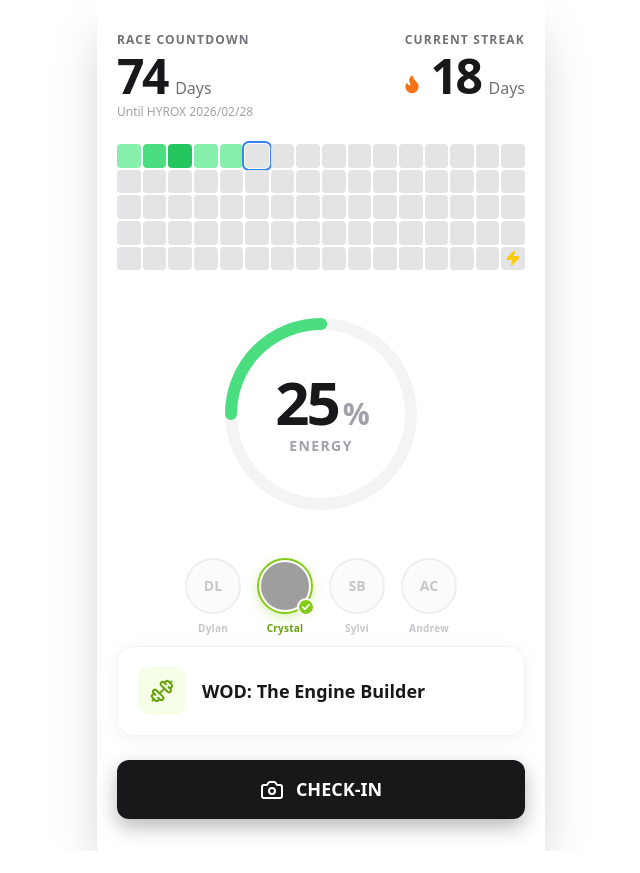
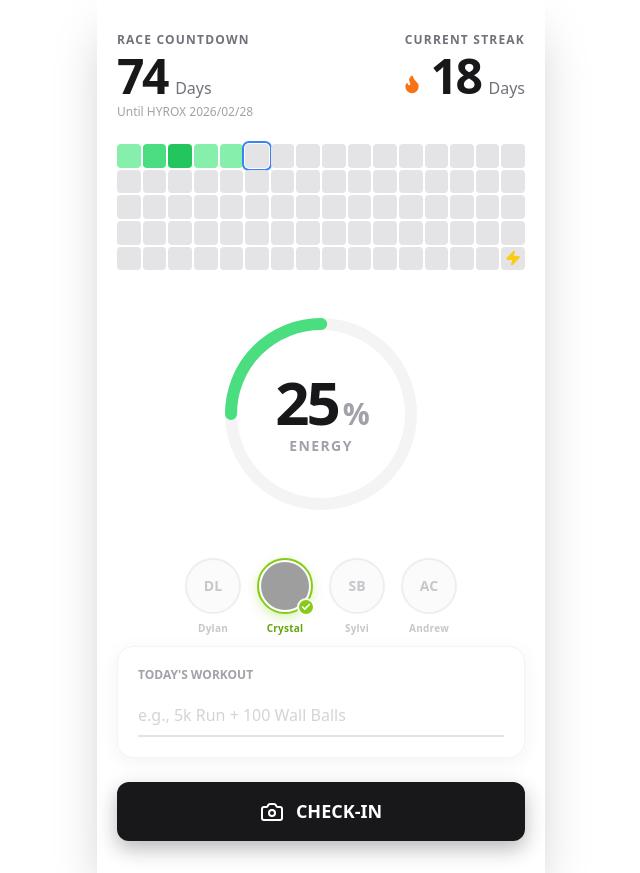
Before and after one commit to ddylanlinn/hyrox-squad-4, a Vue app: page / in a window 1280 px wide. Shown: the whole page, without its empty margins (319-959 px from the left). Before the commit the page ends 851 px from the top, so only its background shows below. Built offline with nearby package versions, Linux system fonts and the light colour scheme; grey boxes are pictures that could not be loaded.

Commit message:
feat: allow users to add custom notes to check-ins and remove the fixed mission feature

```diff
--- a/src/App.vue
+++ b/src/App.vue
@@ -16,11 +16,9 @@
 
     <!-- Section C: Action -->
     <ActionSection
-      :mission="mission"
       :isCompleted="isCompleted"
       :completedCount="todaysRecords.length"
       @check-in="handleCheckIn"
-      @update-mission="handleUpdateMission"
     />
 
     <!-- Section D: Modal -->
@@ -42,11 +40,10 @@ import PhotoModal from "./components/PhotoModal.vue";
 import {
   generateHistory,
   getStreakCount,
-  TODAY_MISSION,
   USERS,
   CURRENT_USER_ID,
 } from "./services/mockData";
-import type { WorkoutRecord, DailyStats, Mission } from "./types";
+import type { WorkoutRecord, DailyStats } from "./types";
 
 // State
 const history = ref<DailyStats[]>([]);
@@ -54,7 +51,6 @@ const todaysRecords = ref<WorkoutRecord[]>([]);
 const streak = ref(0);
 const modalOpen = ref(false);
 const selectedRecord = ref<WorkoutRecord | null>(null);
-const mission = ref<Mission>(TODAY_MISSION);
 
 // Computed
 const currentUserRecord = computed(() =>
@@ -87,14 +83,14 @@ onMounted(() => {
 });
 
 // Handlers
-const handleCheckIn = (file: File) => {
-  const objectUrl = URL.createObjectURL(file);
+const handleCheckIn = (data: { file: File; note: string }) => {
+  const objectUrl = URL.createObjectURL(data.file);
 
   const newRecord: WorkoutRecord = {
     userId: CURRENT_USER_ID,
     completedAt: new Date().toISOString(),
     imageUrl: objectUrl,
-    note: "Done! Let's go squad!",
+    note: data.note,
   };
 
   todaysRecords.value = [...todaysRecords.value, newRecord];
@@ -107,10 +103,6 @@ const handleAvatarClick = (record: WorkoutRecord) => {
   console.log("🚀 ~ handleAvatarClick ~ record:", record);
   selectedRecord.value = record;
   modalOpen.value = true;
-};
-
-const handleUpdateMission = (newMission: Mission) => {
-  mission.value = newMission;
 };
 </script>
 
--- a/src/components/ActionSection.vue
+++ b/src/components/ActionSection.vue
@@ -2,44 +2,19 @@
   <div
     class="w-full px-5 pb-8 pt-4 bg-gradient-to-t from-white via-white to-transparent"
   >
-    <!-- WOD Card -->
-    <div class="action-card rounded-2xl p-5 mb-6 relative group">
-      <template v-if="!isEditing">
-        <div
-          class="absolute top-4 right-4 opacity-100 sm:opacity-0 sm:group-hover:opacity-100 transition-opacity"
-        >
-          <button @click="isEditing = true" class="edit-button">
-            <Pencil :size="16" />
-          </button>
-        </div>
-        <div class="flex items-center gap-4">
-          <div class="action-icon-bg">
-            <Dumbbell :size="24" />
-          </div>
-          <div>
-            <h3 class="text-primary font-bold text-lg leading-tight pr-8">
-              {{ mission.title }}
-            </h3>
-          </div>
-        </div>
-      </template>
-      <div v-else class="flex flex-col gap-3">
-        <div class="flex justify-between items-center mb-1">
-          <span class="text-xs font-bold text-tertiary uppercase"
-            >Edit Workout</span
-          >
-          <button @click="handleSave" class="save-button">Save</button>
-        </div>
-        <input
-          type="text"
-          v-model="editContent"
-          class="input-content"
-          placeholder="Today's Workout (e.g., 5k Run + 100 Burpees)"
-        />
-      </div>
+    <!-- Note Input Card -->
+    <div v-if="!isCompleted" class="note-card rounded-2xl p-5 mb-6">
+      <label class="block text-xs font-bold text-tertiary uppercase mb-3">
+        Today's Workout
+      </label>
+      <input
+        v-model="noteContent"
+        type="text"
+        class="note-input"
+        placeholder="e.g., 5k Run + 100 Wall Balls"
+      />
     </div>
-
-    <!-- Main Action Button -->
+    <!-- Main Action Section -->
     <div v-if="!isCompleted" class="sticky bottom-6">
       <input
         ref="fileInputRef"
@@ -50,7 +25,7 @@
         @change="handleFileChange"
       />
       <button
-        @click="fileInputRef?.click()"
+        @click="handleCheckInClick"
         :disabled="loading"
         class="checkin-button"
       >
@@ -88,20 +63,10 @@
 </template>
 
 <script setup lang="ts">
-import { ref, watch } from "vue";
-import {
-  Camera,
-  Copy,
-  Dumbbell,
-  Loader2,
-  Check,
-  Pencil,
-  Save,
-} from "lucide-vue-next";
-import type { Mission } from "../types";
+import { ref } from "vue";
+import { Camera, Copy, Loader2, Check } from "lucide-vue-next";
 
 interface Props {
-  mission: Mission;
   isCompleted: boolean;
   completedCount: number;
 }
@@ -109,33 +74,36 @@ interface Props {
 const props = defineProps<Props>();
 
 const emit = defineEmits<{
-  "check-in": [file: File];
-  "update-mission": [mission: Mission];
+  "check-in": [data: { file: File; note: string }];
 }>();
 
 const fileInputRef = ref<HTMLInputElement | null>(null);
 const loading = ref(false);
 const copied = ref(false);
+const noteContent = ref("");
 
-// Edit State
-const isEditing = ref(false);
-const editContent = ref(props.mission.title);
+const handleCheckInClick = () => {
+  const confirmMessage = noteContent.value
+    ? `Ready to check in?\n\nWorkout: ${noteContent.value}`
+    : "Ready to check in?\n\n(Tip: Add your workout details above)";
 
-// Watch for mission changes to update edit state
-watch(
-  () => props.mission,
-  (newMission) => {
-    editContent.value = newMission.title;
+  if (confirm(confirmMessage)) {
+    fileInputRef.value?.click();
   }
-);
+};
 
 const handleFileChange = (e: Event) => {
   const target = e.target as HTMLInputElement;
   if (target.files && target.files[0]) {
     loading.value = true;
     setTimeout(() => {
-      emit("check-in", target.files![0]);
+      emit("check-in", {
+        file: target.files![0],
+        note: noteContent.value || "Done! Let's go squad!",
+      });
       loading.value = false;
+      // Clear note after successful check-in
+      noteContent.value = "";
     }, 1500);
   }
 };
@@ -152,82 +120,40 @@ const handleNudge = () => {
       ? "Squad goal achieved! 💪"
       : messages[Math.floor(Math.random() * messages.length)];
 
-  navigator.clipboard.writeText(`${props.mission.title}\n\n${msg}`);
+  navigator.clipboard.writeText(`Daily Training Check-in\n\n${msg}`);
   copied.value = true;
   setTimeout(() => {
     copied.value = false;
   }, 2000);
 };
-
-const handleSave = () => {
-  emit("update-mission", {
-    title: editContent.value,
-    description: "",
-  });
-  isEditing.value = false;
-};
 </script>
 
 <style scoped>
-/* ========== Card Styles ========== */
-.action-card {
+/* ========== Note Card ========== */
+.note-card {
   background-color: var(--color-action-card-bg);
   border: 1px solid var(--color-action-card-border);
   box-shadow: var(--shadow-card);
 }
 
-/* ========== Edit Button ========== */
-.edit-button {
-  padding: 0.5rem;
-  color: var(--color-text-tertiary);
-  border-radius: 9999px;
-  transition: all 0.2s;
+.note-input {
+  width: 100%;
+  font-weight: 600;
+  font-size: 1rem;
+  border-bottom: 2px solid var(--color-border);
+  outline: none;
+  padding: 0.5rem 0;
+  background-color: transparent;
+  color: var(--color-text-primary);
+  transition: border-color 0.2s;
 }
 
-.edit-button:hover {
-  color: var(--color-neutral-600);
-  background-color: var(--color-neutral-50);
+.note-input::placeholder {
+  color: var(--color-neutral-300);
+  font-weight: 400;
 }
 
-/* ========== Icon Background ========== */
-.action-icon-bg {
-  padding: 0.75rem;
-  background-color: var(--color-action-icon-bg);
-  border-radius: 0.75rem;
-  color: var(--color-action-icon-text);
-  flex-shrink: 0;
-}
-
-/* ========== Save Button ========== */
-.save-button {
-  display: flex;
-  align-items: center;
-  gap: 0.25rem;
-  font-size: 0.75rem;
-  font-weight: 700;
-  background-color: var(--color-action-button-bg);
-  color: var(--color-action-button-text);
-  padding: 0.375rem 0.75rem;
-  border-radius: 9999px;
-}
-
-/* ========== Input Styles ========== */
-.input-content {
-  width: 100%;
-  font-weight: 700;
-  font-size: 1.125rem;
-  border-bottom: 1px solid var(--color-border);
-  outline: none;
-  padding: 0.25rem 0;
-  background-color: transparent;
-  color: var(--color-text-primary);
-}
-
-.input-content::placeholder {
-  color: var(--color-neutral-300);
-}
-
-.input-content:focus {
+.note-input:focus {
   border-bottom-color: var(--color-action-input-focus);
 }
 
--- a/src/services/mockData.ts
+++ b/src/services/mockData.ts
@@ -1,4 +1,4 @@
-import { DailyStats, User, Mission } from "../types";
+import { DailyStats, User } from "../types";
 
 export const CURRENT_USER_ID = "u1";
 
@@ -8,11 +8,6 @@ export const USERS: User[] = [
   { id: "u3", name: "Sylvi", initials: "SB" },
   { id: "u4", name: "Andrew", initials: "AC" },
 ];
-
-export const TODAY_MISSION: Mission = {
-  title: "WOD: The Engine Builder",
-  description: "Run 5k (Zone 2) + 100 Wall Balls (20/14lb). For Time.",
-};
 
 // Generate last 80 days of history
 export const generateHistory = (): DailyStats[] => {
--- a/src/types/index.ts
+++ b/src/types/index.ts
@@ -2,7 +2,7 @@ export interface User {
   id: string;
   name: string;
   initials: string;
-  avatarUrl?: string; // Placeholder or actual image
+  avatarUrl?: string;
 }
 
 export interface WorkoutRecord {
@@ -17,8 +17,3 @@ export interface DailyStats {
   count: number; // 0 to 4
   records: WorkoutRecord[];
 }
-
-export interface Mission {
-  title: string;
-  description: string;
-}
```
